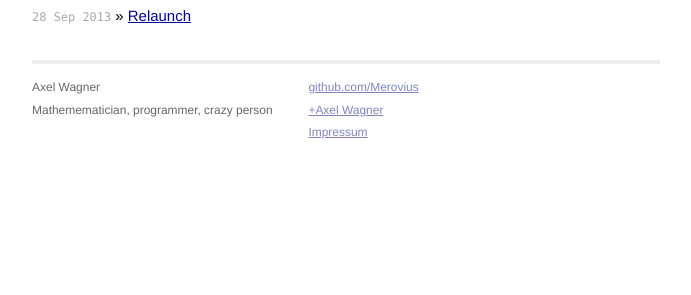
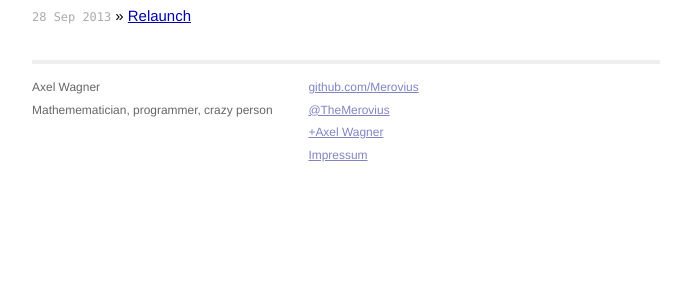
Before and after one commit to benhoyt/merovius.github.io, a Jekyll site: the page built from index.html, in a window 1280 px wide. Shown: the part 620-915 px from the top of the page, without its empty margins (294-985 px from the left). Built offline with Jekyll 4.4.1, drawn with Linux system fonts in a browser that asks for light colours; Markdown is read by kramdown in place of the engine named in the settings.

Commit message:
Add twitter

```diff
--- a/_layouts/default.html
+++ b/_layouts/default.html
@@ -30,12 +30,12 @@
             <div class="contact">
               <p>
                 <a href="https://github.com/Merovius">github.com/Merovius</a><br />
+				<a href="https://twitter.com/TheMerovius">@TheMerovius</a><br />
                 <a href="https://plus.google.com/104026434400286502583">+Axel Wagner</a><br />
                 <a href="/impressum.html">Impressum</a><br />
               </p>
             </div>
           </div>
         </div>
-
     </body>
 </html>
```
